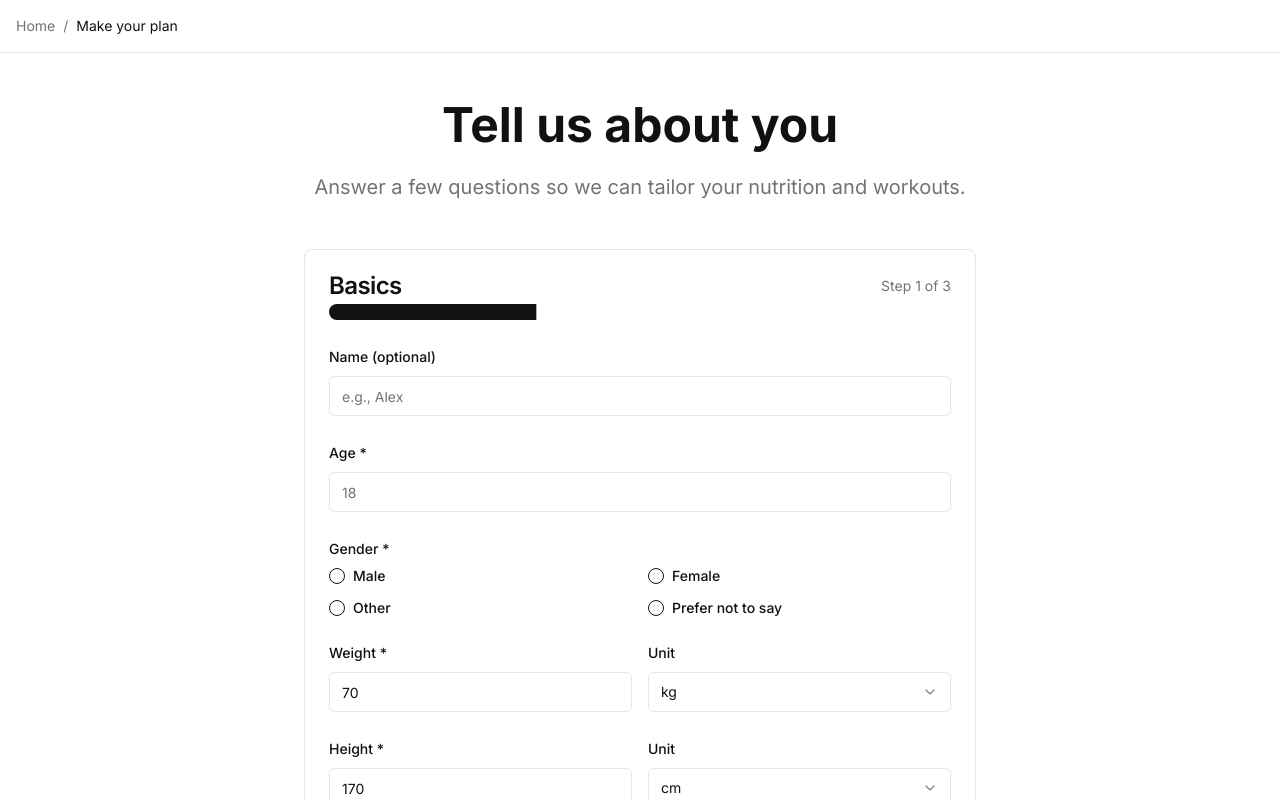
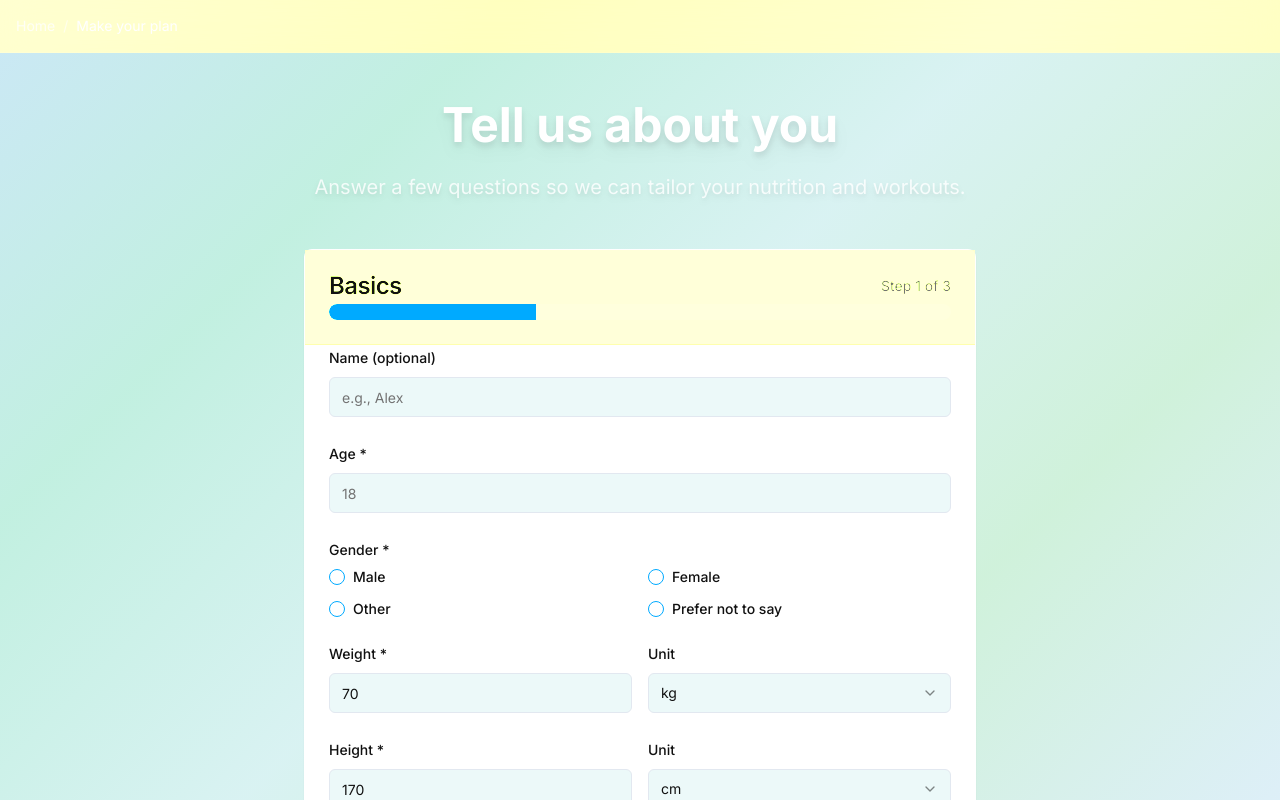
Before and after one commit to josemauma/goal-plan-gen, a React (Vite) app: page /make-your-plan in a window 1280 px wide. Shown: the top 800 px of the page. Built offline with nearby package versions, Linux system fonts and the light colour scheme.

Commit message:
Add translucent form and background colors
Updated the `MakeYourPlan` component to give the form a translucent style, matching the background image. Also applied light blue and green colors to the app's background for a refreshed look.

```diff
--- a/src/components/OnboardingForm.tsx
+++ b/src/components/OnboardingForm.tsx
@@ -155,15 +155,15 @@ export const OnboardingForm = () => {
   }
 
   return (
-    <Card className="w-full max-w-2xl mx-auto">
-      <CardHeader>
+    <Card className="w-full max-w-2xl mx-auto glass-card border-white/20">
+      <CardHeader className="glass-header">
         <div className="flex justify-between items-center">
-          <CardTitle>{steps[currentStep - 1].title}</CardTitle>
+          <CardTitle className="text-foreground">{steps[currentStep - 1].title}</CardTitle>
           <span className="text-sm text-muted-foreground">
             Step {currentStep} of {steps.length}
           </span>
         </div>
-        <Progress value={(currentStep / steps.length) * 100} className="w-full" />
+        <Progress value={(currentStep / steps.length) * 100} className="w-full bg-white/10" />
       </CardHeader>
 
       <CardContent>
--- a/src/index.css
+++ b/src/index.css
@@ -9,26 +9,26 @@
 @layer base {
   :root {
     /* App Brand Colors */
-    --background: 0 0% 100%;
+    --background: 180 50% 95%;
     --foreground: 0 0% 6.7%;
 
-    --primary: 0 0% 6.7%;
+    --primary: 200 100% 50%;
     --primary-foreground: 0 0% 100%;
 
-    --secondary: 0 0% 100%;
+    --secondary: 150 40% 85%;
     --secondary-foreground: 0 0% 6.7%;
 
     /* Accent Colors */
-    --accent-green: 89 100% 70%;
-    --accent-blue: 210 100% 70%;
+    --accent-green: 150 60% 70%;
+    --accent-blue: 200 80% 70%;
     --accent-foreground: 0 0% 6.7%;
 
     /* Neutral System */
-    --muted: 0 0% 96%;
+    --muted: 210 40% 96%;
     --muted-foreground: 0 0% 45%;
-    --border: 0 0% 90%;
-    --input: 0 0% 90%;
-    --ring: 0 0% 6.7%;
+    --border: 214.3 31.8% 91.4%;
+    --input: 214.3 31.8% 91.4%;
+    --ring: 200 100% 50%;
 
     /* Card System */
     --card: 0 0% 100%;
@@ -41,16 +41,29 @@
     --destructive: 0 84.2% 60.2%;
     --destructive-foreground: 0 0% 98%;
 
+    /* Glassmorphism variables */
+    --glass-bg: 255 255 255 / 0.15;
+    --glass-border: 255 255 255 / 0.2;
+    --glass-shadow: 0 8px 32px 0 rgb(31 38 135 / 0.37);
+
+    /* Background gradient */
+    --bg-gradient: linear-gradient(135deg,
+      hsl(200 70% 88%) 0%,
+      hsl(160 60% 85%) 25%,
+      hsl(180 50% 90%) 50%,
+      hsl(140 55% 88%) 75%,
+      hsl(200 65% 92%) 100%);
+
     /* Gradients */
-    --gradient-hero: linear-gradient(135deg, hsl(89 100% 70%), hsl(210 100% 70%));
-    --gradient-accent: linear-gradient(90deg, hsl(89 100% 70%) 0%, hsl(210 100% 70%) 100%);
-    --gradient-subtle: linear-gradient(180deg, hsl(0 0% 100%) 0%, hsl(0 0% 98%) 100%);
+    --gradient-hero: linear-gradient(135deg, hsl(150 60% 70%), hsl(200 80% 70%));
+    --gradient-accent: linear-gradient(90deg, hsl(150 60% 70%) 0%, hsl(200 80% 70%) 100%);
+    --gradient-subtle: var(--bg-gradient);
 
     /* Shadows */
     --shadow-soft: 0 2px 20px -2px hsl(0 0% 6.7% / 0.08);
     --shadow-medium: 0 8px 30px -4px hsl(0 0% 6.7% / 0.12);
     --shadow-strong: 0 20px 40px -8px hsl(0 0% 6.7% / 0.16);
-    --shadow-glow: 0 0 40px hsl(89 100% 70% / 0.3);
+    --shadow-glow: 0 0 40px hsl(150 60% 70% / 0.3);
 
     /* Animations */
     --transition-smooth: all 0.3s cubic-bezier(0.4, 0, 0.2, 1);
@@ -59,19 +72,12 @@
     --radius: 0.5rem;
 
     --sidebar-background: 0 0% 98%;
-
     --sidebar-foreground: 240 5.3% 26.1%;
-
     --sidebar-primary: 240 5.9% 10%;
-
     --sidebar-primary-foreground: 0 0% 98%;
-
     --sidebar-accent: 240 4.8% 95.9%;
-
     --sidebar-accent-foreground: 240 5.9% 10%;
-
     --sidebar-border: 220 13% 91%;
-
     --sidebar-ring: 217.2 91.2% 59.8%;
   }
 
@@ -85,7 +91,7 @@
     --popover: 222.2 84% 4.9%;
     --popover-foreground: 210 40% 98%;
 
-    --primary: 210 40% 98%;
+    --primary: 200 100% 60%;
     --primary-foreground: 222.2 47.4% 11.2%;
 
     --secondary: 217.2 32.6% 17.5%;
@@ -103,6 +109,20 @@
     --border: 217.2 32.6% 17.5%;
     --input: 217.2 32.6% 17.5%;
     --ring: 212.7 26.8% 83.9%;
+
+    /* Dark mode glassmorphism */
+    --glass-bg: 0 0 0 / 0.2;
+    --glass-border: 255 255 255 / 0.1;
+    --glass-shadow: 0 8px 32px 0 rgb(0 0 0 / 0.37);
+
+    /* Dark background gradient */
+    --bg-gradient: linear-gradient(135deg,
+      hsl(220 40% 10%) 0%,
+      hsl(160 30% 15%) 25%,
+      hsl(180 35% 12%) 50%,
+      hsl(140 25% 15%) 75%,
+      hsl(200 35% 10%) 100%);
+
     --sidebar-background: 240 5.9% 10%;
     --sidebar-foreground: 240 4.8% 95.9%;
     --sidebar-primary: 224.3 76.3% 48%;
@@ -120,7 +140,10 @@
   }
 
   body {
-    @apply bg-background text-foreground font-body;
+    background: var(--bg-gradient);
+    background-attachment: fixed;
+    @apply text-foreground font-body;
+    min-height: 100vh;
   }
 }
 
@@ -181,4 +204,20 @@
     from { opacity: 0; transform: translateY(20px); }
     to { opacity: 1; transform: translateY(0); }
   }
+
+  /* Glassmorphism utilities */
+  .glass-card {
+    background: hsla(var(--glass-bg));
+    backdrop-filter: blur(20px);
+    -webkit-backdrop-filter: blur(20px);
+    border: 1px solid hsla(var(--glass-border));
+    box-shadow: var(--glass-shadow);
+  }
+
+  .glass-header {
+    background: hsla(var(--glass-bg));
+    backdrop-filter: blur(15px);
+    -webkit-backdrop-filter: blur(15px);
+    border-bottom: 1px solid hsla(var(--glass-border));
+  }
 }
--- a/src/pages/MakeYourPlan.tsx
+++ b/src/pages/MakeYourPlan.tsx
@@ -7,21 +7,21 @@ const MakeYourPlan = () => {
   const navigate = useNavigate();
 
   return (
-    <div className="min-h-screen bg-background">
+    <div className="min-h-screen">
       {/* Header */}
-      <header className="border-b border-border">
+      <header className="glass-header border-b border-white/10">
         <div className="container mx-auto px-4 py-4">
           <nav className="flex items-center space-x-2 text-sm text-muted-foreground">
             <Button
               variant="ghost"
               size="sm"
               onClick={() => navigate('/')}
-              className="p-0 h-auto font-normal hover:text-foreground"
+              className="p-0 h-auto font-normal hover:text-foreground text-white/80 hover:text-white"
             >
               Home
             </Button>
-            <span>/</span>
-            <span className="text-foreground">Make your plan</span>
+            <span className="text-white/60">/</span>
+            <span className="text-white">Make your plan</span>
           </nav>
         </div>
       </header>
@@ -29,10 +29,10 @@ const MakeYourPlan = () => {
       {/* Main Content */}
       <main className="container mx-auto px-4 py-12" style={{ maxWidth: '900px' }}>
         <div className="text-center mb-12">
-          <h1 className="text-4xl md:text-5xl font-bold mb-6">
+          <h1 className="text-4xl md:text-5xl font-bold mb-6 text-white drop-shadow-lg">
             Tell us about you
           </h1>
-          <p className="text-xl text-muted-foreground max-w-2xl mx-auto">
+          <p className="text-xl text-white/80 max-w-2xl mx-auto drop-shadow-md">
             Answer a few questions so we can tailor your nutrition and workouts.
           </p>
         </div>
```
